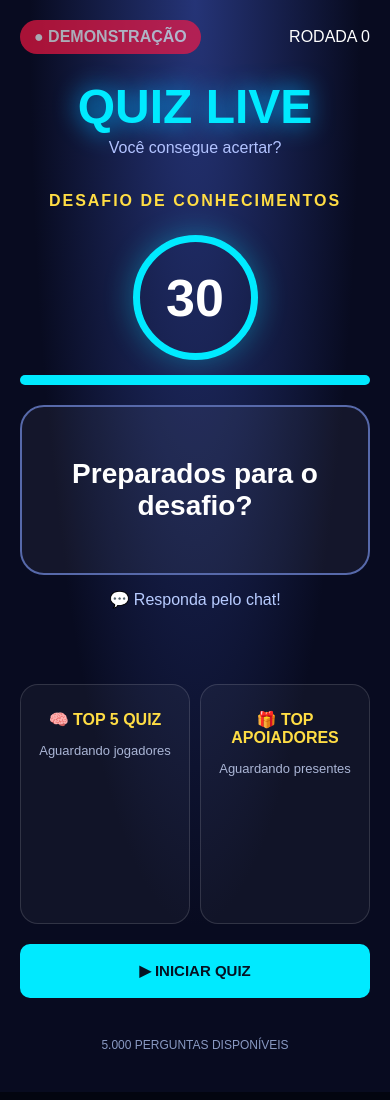
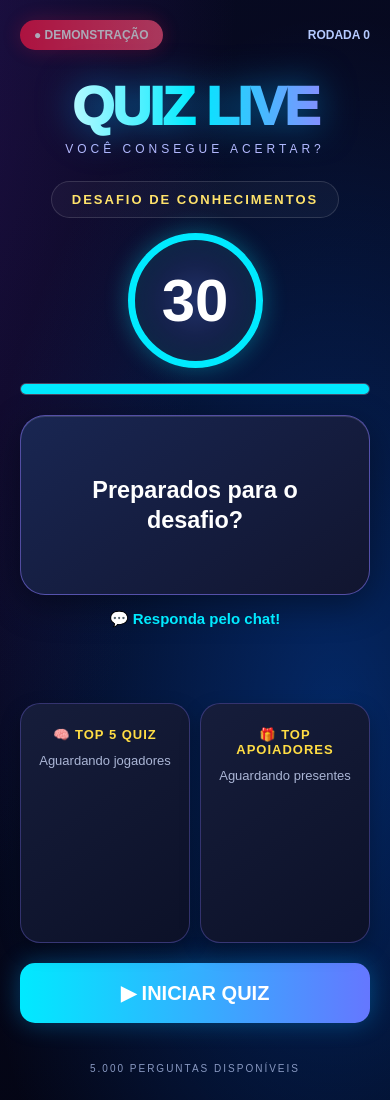
Before and after one commit to felipinho531/quiz-live, a plain HTML site: page index.html in a window 390 px wide. Shown: the top 1100 px of the page. Drawn offline with Linux system fonts and the light colour scheme.

Commit message:
Update index.html

```diff
--- a/index.html
+++ b/index.html
@@ -1104,6 +1104,244 @@ endQuestion = async function() {
 };
 
 </script>
+<style>
+
+body {
+    background: #02030c;
+}
+
+.live {
+    position: relative;
+    max-width: 480px;
+    min-height: 100vh;
+    overflow: hidden;
+    background:
+        radial-gradient(ellipse at 10% 10%, #6020ab55, transparent 50%),
+        radial-gradient(ellipse at 90% 60%, #006aff55, transparent 50%),
+        linear-gradient(160deg, #080b25, #030411);
+    background-size: 150% 150%;
+    animation: backgroundMove 12s ease infinite;
+}
+
+@keyframes backgroundMove {
+    0%, 100% {
+        background-position: 0% 50%;
+    }
+    50% {
+        background-position: 100% 50%;
+    }
+}
+
+.logo {
+    font-size: 54px;
+    font-weight: 1000;
+    letter-spacing: -2px;
+    background: linear-gradient(
+        90deg,
+        #ffffff,
+        #00eaff,
+        #b56cff
+    );
+    -webkit-background-clip: text;
+    background-clip: text;
+    color: transparent;
+    text-shadow: none;
+    filter: drop-shadow(0 0 18px #00aaff88);
+}
+
+.subtitle {
+    text-transform: uppercase;
+    font-size: 12px;
+    letter-spacing: 4px;
+    color: #b8baff;
+}
+
+.badge {
+    background: linear-gradient(90deg, #ff1744, #ff527a);
+    box-shadow: 0 0 20px #ff174455;
+    font-size: 12px;
+}
+
+#round {
+    color: #b5caff;
+    font-weight: bold;
+    font-size: 12px;
+}
+
+.category {
+    background: #ffffff09;
+    border: 1px solid #ffffff22;
+    border-radius: 30px;
+    width: fit-content;
+    margin: 10px auto;
+    padding: 10px 20px;
+    color: #ffe36b;
+    font-size: 13px;
+}
+
+.timer {
+    width: 135px;
+    height: 135px;
+    background: radial-gradient(
+        circle,
+        #203169,
+        #080d25
+    );
+    font-size: 60px;
+    border-width: 7px;
+    box-shadow:
+        0 0 25px #00eaff55,
+        inset 0 0 30px #00eaff22;
+    transition: border-color .3s;
+}
+
+.progress {
+    height: 12px;
+    border: 1px solid #ffffff22;
+}
+
+#bar {
+    box-shadow: 0 0 15px #00eaff;
+}
+
+.question {
+    min-height: 180px;
+    border: 1px solid #8b7bff88;
+    background: linear-gradient(
+        145deg,
+        #192652,
+        #11152f
+    );
+    border-radius: 25px;
+    box-shadow:
+        0 10px 35px #00000066,
+        inset 0 1px 0 #ffffff22;
+    font-size: clamp(23px, 6vw, 30px);
+    line-height: 1.3;
+}
+
+.question.new-question {
+    animation: questionEnter .45s ease;
+}
+
+@keyframes questionEnter {
+    from {
+        opacity: .3;
+        transform: translateY(12px) scale(.97);
+    }
+
+    to {
+        opacity: 1;
+        transform: translateY(0) scale(1);
+    }
+}
+
+.instruction {
+    color: #00eaff;
+    font-weight: bold;
+    font-size: 15px;
+}
+
+.feedback {
+    text-shadow: 0 0 15px #00ff7755;
+    overflow-wrap: anywhere;
+}
+
+.ranking {
+    background: linear-gradient(
+        145deg,
+        #161d3b,
+        #0c1128
+    );
+    border: 1px solid #5550aa88;
+    border-radius: 20px;
+    box-shadow: 0 8px 20px #00000044;
+}
+
+.ranking h2 {
+    font-size: 13px;
+    letter-spacing: 1px;
+}
+
+.player {
+    margin: 6px 0;
+    padding: 10px 6px;
+    border-radius: 8px;
+    background: #ffffff06;
+}
+
+.player:nth-child(1) {
+    color: #ffe36b;
+    background: #ffd70019;
+    border: 1px solid #ffd70044;
+}
+
+.player:nth-child(2) {
+    color: #e4edff;
+    background: #c0c0c019;
+}
+
+.player:nth-child(3) {
+    color: #ffb47a;
+    background: #cd7f3219;
+}
+
+.gift {
+    background: linear-gradient(
+        135deg,
+        #571bc9,
+        #ff168b,
+        #7438ff
+    );
+    box-shadow:
+        0 0 60px #ff25bc99,
+        inset 0 0 30px #ffffff22;
+}
+
+#start {
+    background: linear-gradient(
+        90deg,
+        #00eaff,
+        #6577ff
+    );
+    color: #ffffff;
+    font-size: 20px;
+    border-radius: 15px;
+    box-shadow: 0 0 25px #00aaff55;
+}
+
+#start:hover {
+    filter: brightness(1.2);
+}
+
+.footer {
+    letter-spacing: 2px;
+    font-size: 10px;
+}
+
+</style>
+
+<script>
+
+const questionBox = document.getElementById("question");
+
+const questionAnimation = new MutationObserver(() => {
+
+    questionBox.classList.remove("new-question");
+
+    void questionBox.offsetWidth;
+
+    questionBox.classList.add("new-question");
+
+});
+
+questionAnimation.observe(questionBox, {
+    childList: true,
+    characterData: true,
+    subtree: true
+});
+
+</script>
 
 </body>
 </html>
```
